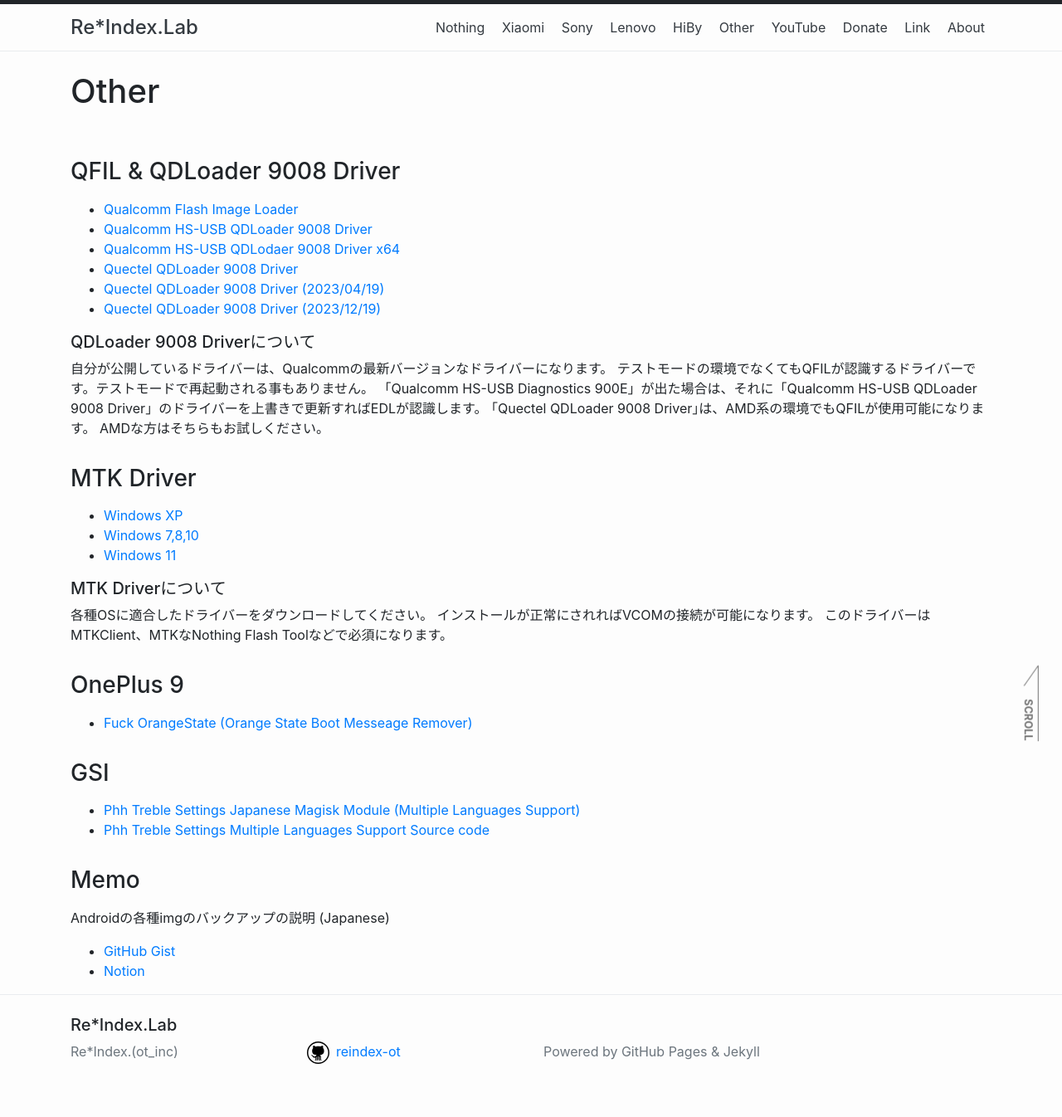
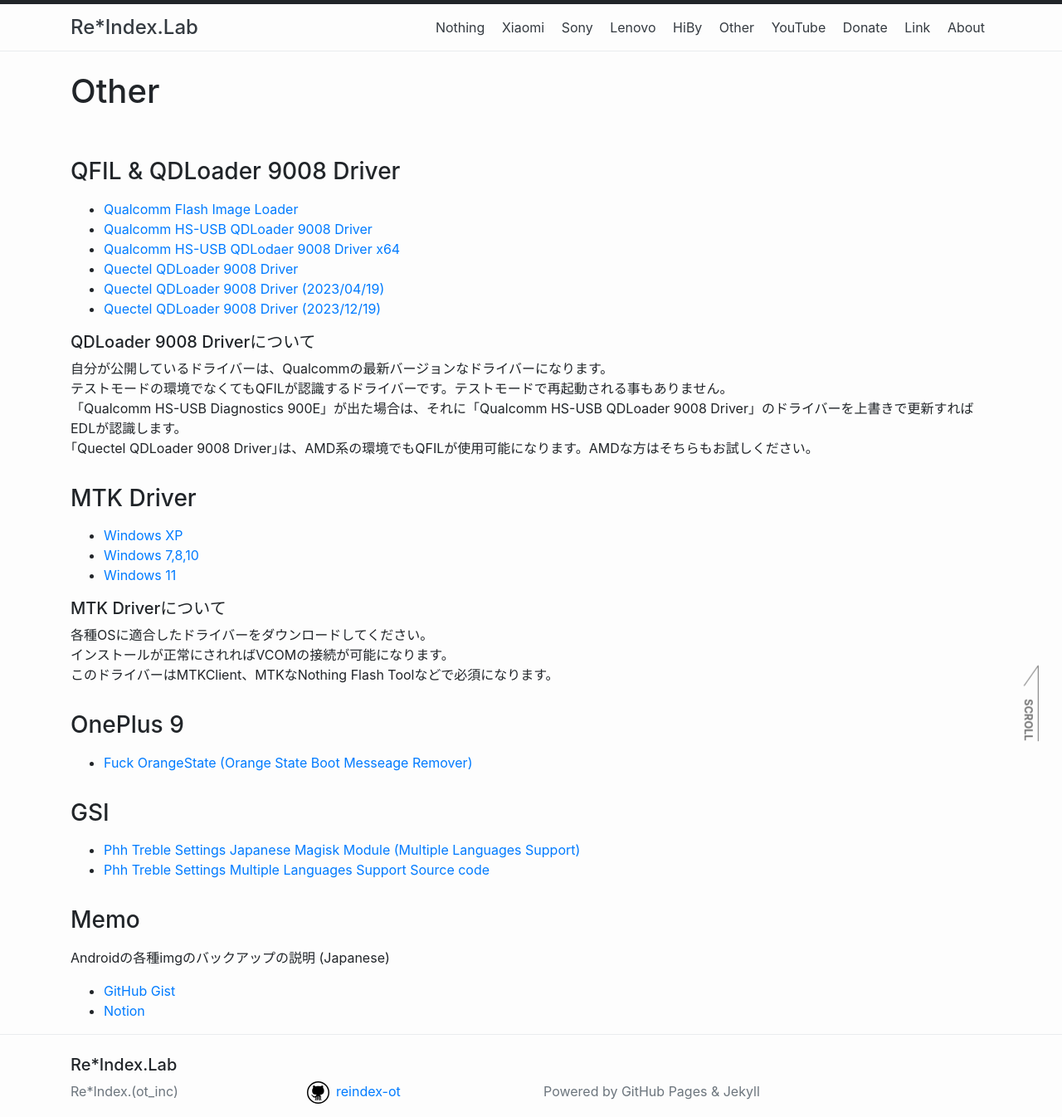
Before and after one commit to reindex-ot/reindex-ot.github.io, a Jekyll site: the page built from other.md, in a window 1280 px wide. Shown: the whole page at 83% size. Built offline with Jekyll 4.4.1, drawn with Linux system fonts in a browser that asks for light colours; before the commit the page ends 1298 px from its top, so only the background shows below that.

```diff
--- a/other.md
+++ b/other.md
@@ -13,11 +13,10 @@ permalink: /other/
 - [Quectel QDLoader 9008 Driver (2023/12/19)](https://github.com/reindex-ot/boot.img_repo/raw/main/other/edl_driver/QDLoader%209008_Driver_2023_12.zip)
 
 ##### QDLoader 9008 Driverについて
-自分が公開しているドライバーは、Qualcommの最新バージョンなドライバーになります。
-テストモードの環境でなくてもQFILが認識するドライバーです。テストモードで再起動される事もありません。
-「Qualcomm HS-USB Diagnostics 900E」が出た場合は、それに「Qualcomm HS-USB QDLoader 9008 Driver」のドライバーを上書きで更新すればEDLが認識します。
-｢Quectel QDLoader 9008 Driver｣は、AMD系の環境でもQFILが使用可能になります。
-AMDな方はそちらもお試しください。
+自分が公開しているドライバーは、Qualcommの最新バージョンなドライバーになります。<br>
+テストモードの環境でなくてもQFILが認識するドライバーです。テストモードで再起動される事もありません。<br>
+「Qualcomm HS-USB Diagnostics 900E」が出た場合は、それに「Qualcomm HS-USB QDLoader 9008 Driver」のドライバーを上書きで更新すればEDLが認識します。<br>
+｢Quectel QDLoader 9008 Driver｣は、AMD系の環境でもQFILが使用可能になります。AMDな方はそちらもお試しください。<br>
 
 ### MTK Driver
 - [Windows XP](https://drive.google.com/uc?export=download&id=1rbDPoruUCM-ss0fDI6pZOj7qxoHvo089)
@@ -25,8 +24,8 @@ AMDな方はそちらもお試しください。
 - [Windows 11](https://drive.google.com/uc?export=download&id=1d9Xz19YL6eRd-gxM7G9TTZcO3RaM3fO7)
 
 ##### MTK Driverについて
-各種OSに適合したドライバーをダウンロードしてください。
-インストールが正常にされればVCOMの接続が可能になります。
+各種OSに適合したドライバーをダウンロードしてください。<br>
+インストールが正常にされればVCOMの接続が可能になります。<br>
 このドライバーはMTKClient、MTKなNothing Flash Toolなどで必須になります。
 
 ### OnePlus 9
```
